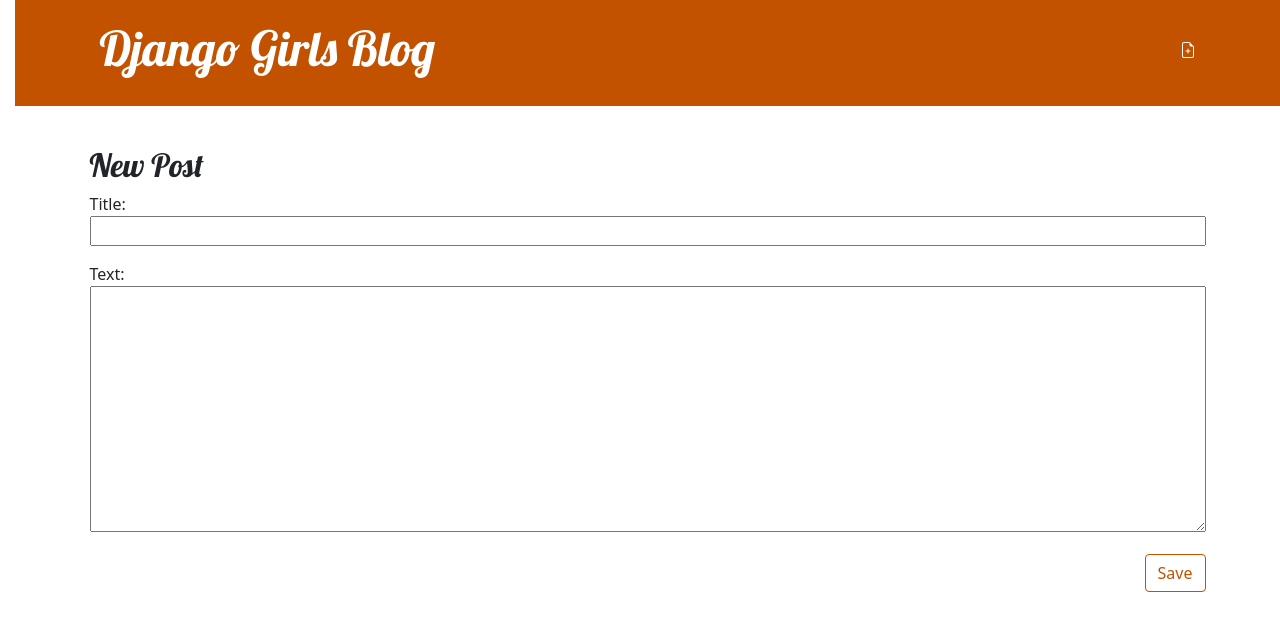
After one commit to IsabellaGuo/my-first-blog, a Django app: page /post/new/ in a window 1280 px wide. The commit adds this page. Shown: the top 631 px of the page. Run offline with Django 3.2, Linux system fonts and the light colour scheme.

Commit message:
Final push.

```diff
--- /dev/null
+++ b/blog/forms.py
@@ -0,0 +1,10 @@
+from django import forms
+from .models import Post
+
+class PostForm(forms.ModelForm):
+# We tell Django, PostForm is a ModelForm
+    class Meta:
+        # 'class Meta', where we tell Django which model should be used to create this form (model=Post)
+        model = Post
+        fields = ('title', 'text')
+        # Finally, we can say which fields should end up in our form.
--- a/blog/templates/blog/base.html
+++ b/blog/templates/blog/base.html
@@ -16,19 +16,19 @@
       type="text/css"
     />
   </head>
- <body>
+  <body>
     <header class="page-header">
       <div class="container">
-          <h1><a href="/">Django Girls Blog</a></h1>
+        <a href="{% url 'post_new' %}" class="top-menu">
+          {% include './icons/file-earmark-plus.svg' %}
+        </a>
+        <h1><a href="/">Django Girls Blog</a></h1>
       </div>
     </header>
-    <main class="container">
-        <div class="row">
-            <div class="col">
-            {% block content %}
-            {% endblock %}
-            </div>
-        </div>
+    <main class="content container">
+      <div class="row">
+        <div class="col">{% block content %} {% endblock %}</div>
+      </div>
     </main>
-</body>
+  </body>
 </html>
--- a/blog/templates/blog/post_detail.html
+++ b/blog/templates/blog/post_detail.html
@@ -2,6 +2,11 @@
 
 {% block content %}
     <article class="post">
+        <aside class="actions">
+            <a class="btn btn-secondary" href="{% url 'post_edit' pk=post.pk %}">
+                {% include './icons/pencil-fill.svg' %}
+            </a>
+        </aside>
         {% if post.published_date %}
             <time class="date">
                 {{ post.published_date }}
--- /dev/null
+++ b/blog/templates/blog/post_edit.html
@@ -0,0 +1,9 @@
+{% extends 'blog/base.html' %}
+
+{% block content %}
+  <h2>New Post</h2>
+  <form method="POST" class="post-form">{% csrf_token %}
+        {{ form.as_p }}
+        <button type="submit" class="save btn btn-secondary">Save</button>
+  </form>
+{% endblock %}
--- a/blog/urls.py
+++ b/blog/urls.py
@@ -4,4 +4,6 @@ from . import views
 urlpatterns =[
     path('', views.post_list, name='post_list'),
     path('post/<int:pk>/', views.post_detail, name='post_detail'),
+    path('post/new/', views.post_new, name='post_new'),
+    path('post/<int:pk>/edit/', views.post_edit, name='post_edit')
 ]
--- a/blog/views.py
+++ b/blog/views.py
@@ -1,6 +1,7 @@
-from django.shortcuts import render, get_object_or_404
+from django.shortcuts import render, get_object_or_404, redirect
 from .models import Post # The dot before models means current directory or current application
 from django.utils import timezone
+from .forms import PostForm
 
 
 # A view is a place where we put the "logic" of our application.
@@ -16,3 +17,34 @@ def post_detail(request, pk):
     Post.objects.get(pk=pk)
     post = get_object_or_404(Post, pk=pk)
     return render(request, 'blog/post_detail.html', context={'post': post})
+
+def post_new(request):
+    if request.method == "POST":
+        form = PostForm(request.POST)
+        if form.is_valid():
+            post = form.save(commit=False)
+            # save the form
+            # commit=False means that we don't want to save the Post model yet- we want to add the author first.
+            post.author = request.user
+            # add author since there was no author field in the PostForm and this field is required.
+            post.published_date = timezone.now()
+            post.save()
+            return redirect('post_detail', pk=post.pk)
+    else:
+        form = PostForm()
+    # To create a new Post form, we need to call PostForm() and pass it to the template.
+    return render(request, 'blog/post_edit.html', {'form': form})
+
+def post_edit(request, pk):
+    post = get_object_or_404(Post, pk=pk)
+    if request.method == "POST":
+        form = PostForm(request.POST, instance=post)
+        if form.is_valid():
+            post = form.save(commit=False)
+            post.author = request.user
+            post.published_date = timezone.now()
+            post.save()
+            return redirect('post_detail', pk=post.pk)
+    else:
+       form = PostForm(instance=post)
+    return render(request, 'blog/post_edit.html', {'form': form})
```
Also changed, not shown: blog/templates/blog/icons/file-earmark-plus.svg (added), blog/templates/blog/icons/pencil-fill.svg (added), 1 other file.
